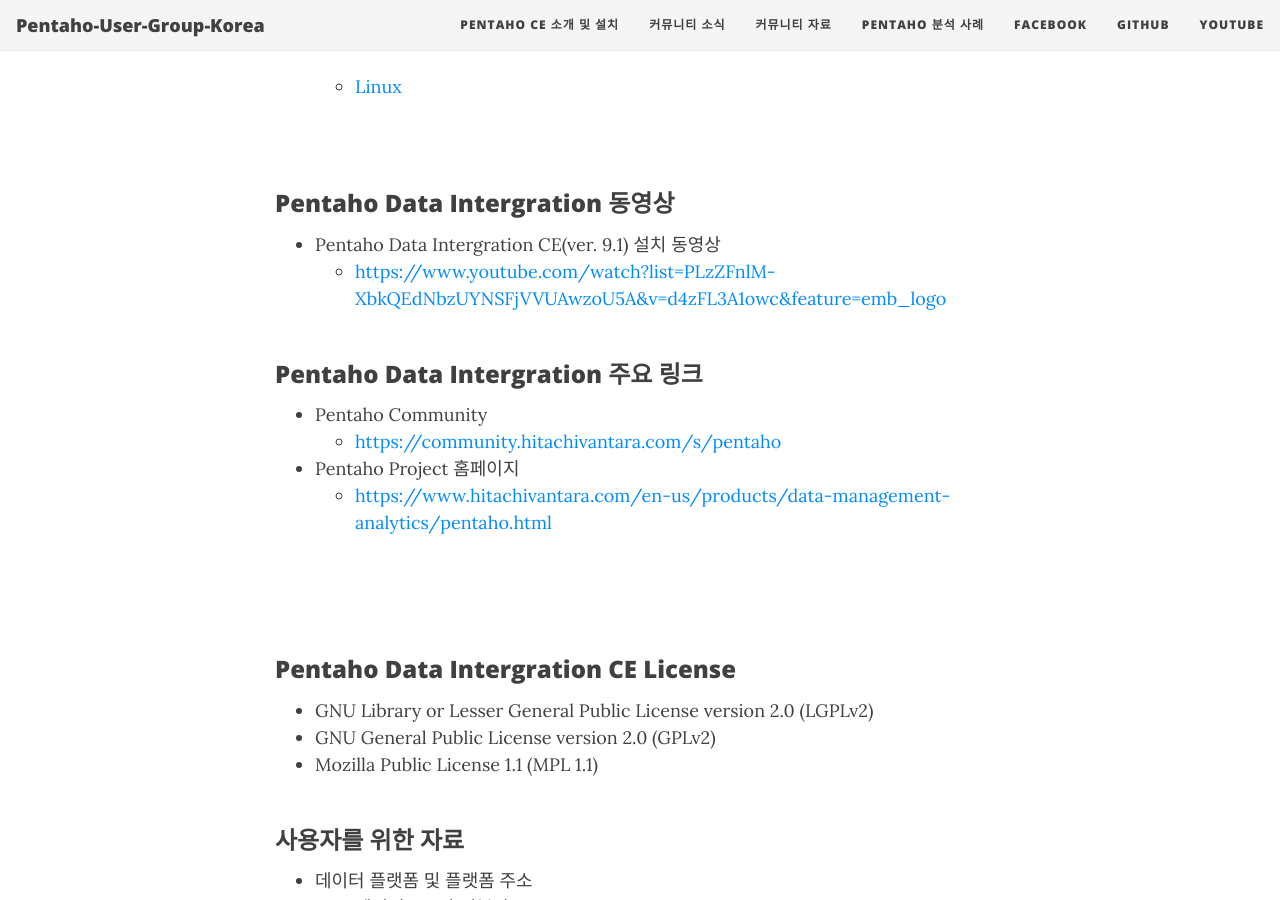
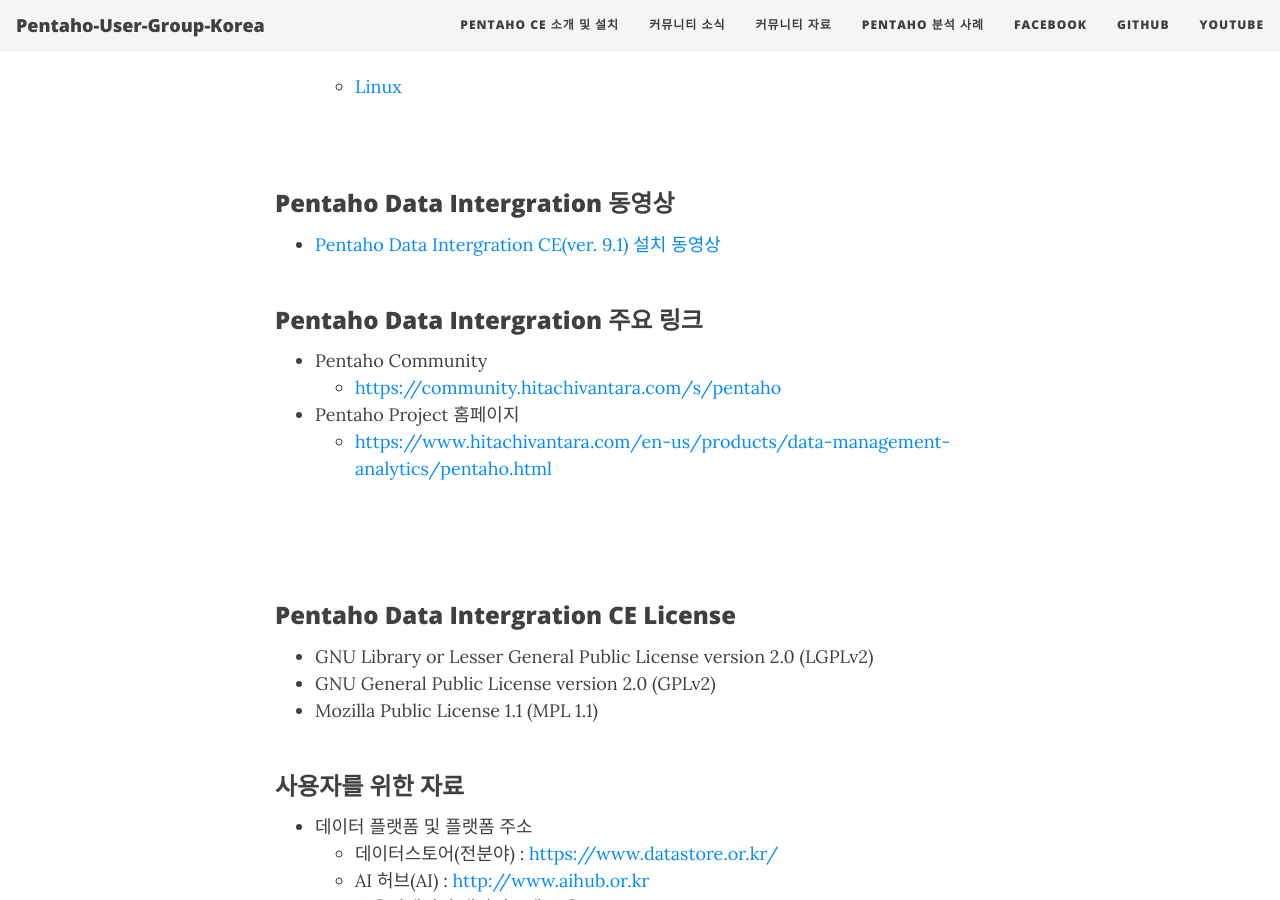
Before and after one commit to Pentaho-User-Group-Korea/Pentaho-User-Group-Korea.github.io, a Jekyll site: the page built from reference.md, in a window 1280 px wide and 900 px high, scrolled down 373 px. Built offline with Jekyll 4.4.1, drawn with Linux system fonts in a browser that asks for light colours; nearby versions of some CDN libraries; part of the change alters nothing that is shown.

Commit message:
Update reference.md

```diff
--- a/reference.md
+++ b/reference.md
@@ -15,8 +15,7 @@ title: 커뮤니티 자료
 
 ### Pentaho Data Intergration 동영상
 
-* Pentaho Data Intergration CE(ver. 9.1) 설치 동영상
-  * <https://www.youtube.com/watch?list=PLzZFnlM-XbkQEdNbzUYNSFjVVUAwzoU5A&v=d4zFL3A1owc&feature=emb_logo>
+* [Pentaho Data Intergration CE(ver. 9.1) 설치 동영상](https://www.youtube.com/watch?list=PLzZFnlM-XbkQEdNbzUYNSFjVVUAwzoU5A&v=d4zFL3A1owc&feature=emb_logo)
 <br/>
 <br/>
 
```
